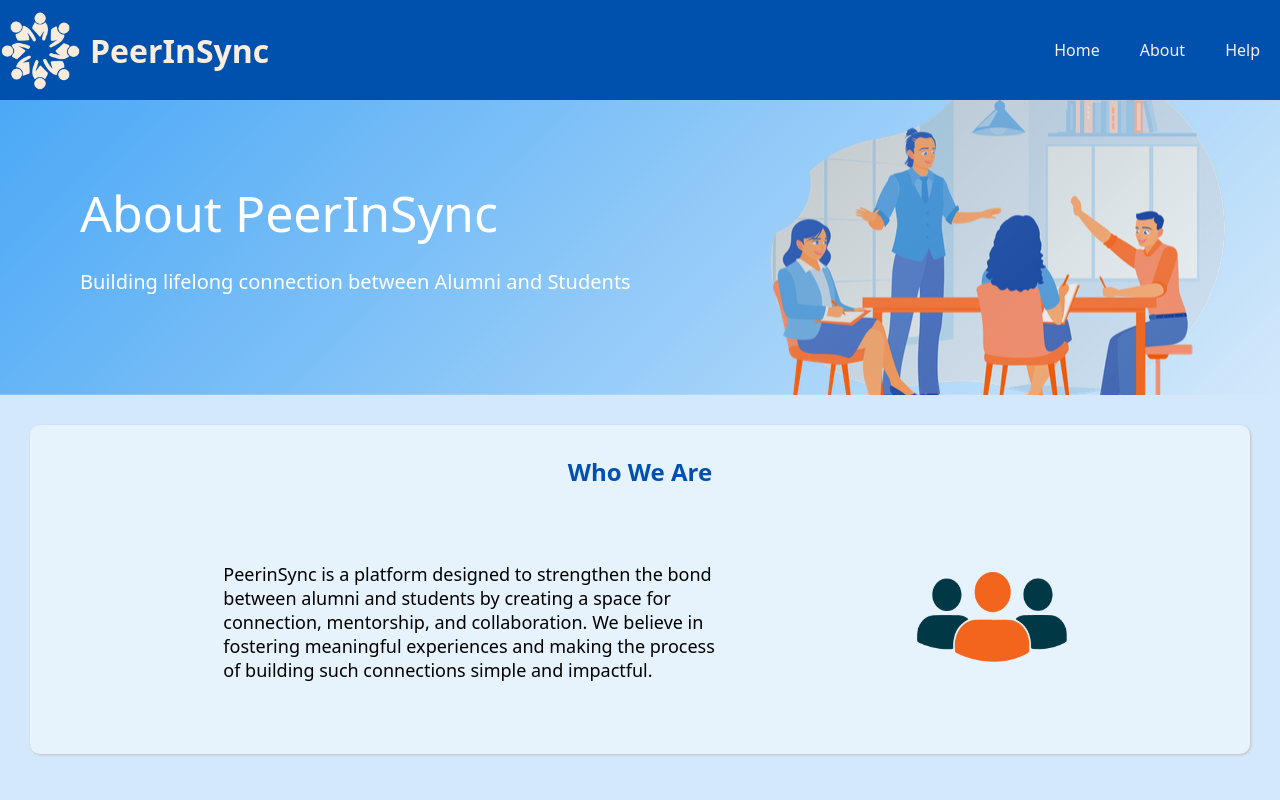
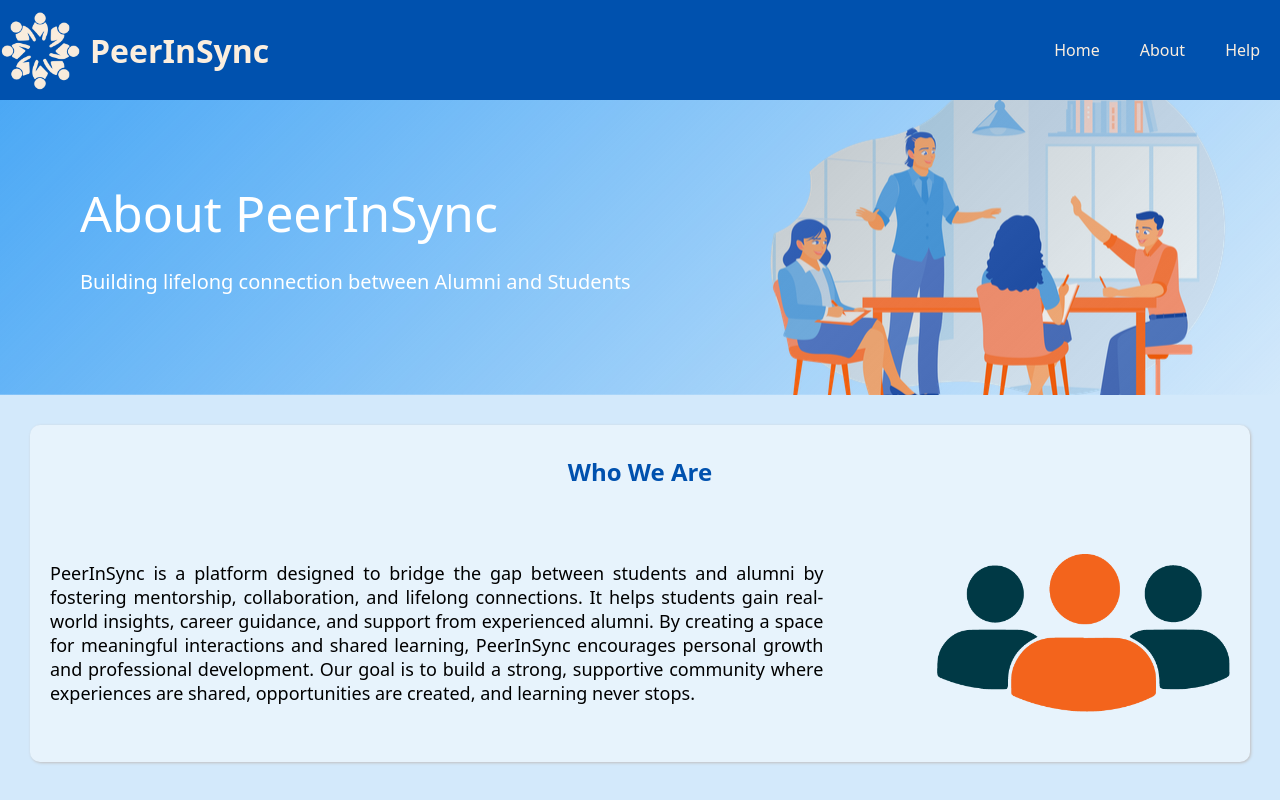
Before and after one commit to DevMahida/PeerInSync-frontend-new, a React (Vite) app: page /About in a window 1280 px wide. Shown: the top 800 px of the page. Built offline with nearby package versions, Linux system fonts and the light colour scheme.

Commit message:
changes in about page

```diff
--- a/src/about/About.css
+++ b/src/about/About.css
@@ -5,6 +5,30 @@
     --color-white:#FFF;
     --banner-bg:
   }
+
+
+  .col-1{width: 8.33%;}
+  .col-2{width: 16.67%;}
+  .col-3{width: 25%;}
+  .col-4{width: 33.33%;}
+  .col-5{width: 41.67%;}
+  .col-6{width: 50%;}
+  .col-7{width: 58.33%;}
+  .col-8{width: 66.67%;}
+  .col-9{width: 75%;}
+  .col-10{width: 83.33%;}
+  .col-11{width: 91.67%;}
+  .col-12{width: 100%;}
+
+  *[class *= "col-"]{
+      margin-top: 30px;
+      padding: 0 20px;
+    }
+
+.flex{
+        display: flex;
+        flex-wrap: wrap;
+}
 
 .justify-content1 {
     justify-content: space-evenly;
@@ -18,8 +42,10 @@
     justify-content: space-between;
 }
 
-.grid {
-    display: grid;
+.all-center{
+    display: flex;
+    justify-items: center;
+    align-items: center;
 }
 
 .row-reverse {
@@ -122,6 +148,7 @@
     background-color: #e7f3fc;
     border-radius: 10px;
     box-shadow: 1px 1px 3px #c0bfbf;
+
 }
 
 .data {
@@ -132,25 +159,31 @@
 .who-we-are h2 {
     color: var(--primary-color);
     text-align: center;
-    margin-bottom: 2rem;
+    margin-bottom: 1rem;
 }
 
-.data p {
+.who-we-are-data p{
+    font-size: 18px;
     font-weight: 500;
-    width: 500px;
+    order:2;
+    text-align: justify;
+}
+
+/* .data p {
+    font-weight: 500;
+    max-width: 500px;
     margin: 10px;
     order: 2;
+    text-align: justify;
     font-size: 18px;
-}
+} */
 
-.data .banner-side-img {
+.banner-side-img {
+    display: block;
     order: 1;
     margin: 20px 0;
-}
-
-.data img {
-    width: 150px;
-    height: 90px;
+    display: flex;
+    justify-content: flex-end;
 }
 
 /*################################## Our Mission #######################################*/
--- a/src/about/About.jsx
+++ b/src/about/About.jsx
@@ -39,13 +39,26 @@ const About = () => {
                 <section className="who-we-are">
                     <div className="container">
                         <h2>Who We Are</h2>
-                        <div className="data flex row-reverse justify-content1">
-                            <p>PeerinSync is a platform designed to strengthen the bond between alumni and students by creating a space for connection, mentorship, and collaboration. We believe in fostering meaningful experiences and making the process of building such connections simple and impactful.</p>
-                            <div className="banner-side-img">
-                                <img src={pic_banner} alt="" />
+                        </div>
+                        <div className="container flex all-center">
+                            <div className="col-8">
+                                <div className="who-we-are-data">
+                                    <p>
+                                        PeerInSync is a platform designed to bridge the gap between students and alumni by fostering mentorship, collaboration, and lifelong connections. It helps students gain real-world insights, career guidance, and support from experienced alumni. By creating a space for meaningful interactions and shared learning, PeerInSync encourages personal growth and professional development. Our goal is to build a strong, supportive community where experiences are shared, opportunities are created, and learning never stops.
+                                    </p>
+                                </div>
                             </div>
+                            <div className="col-4">
+                                <div className="banner-side-img all-center">
+                                    <img src={pic_banner} alt="" width="80%" />
+                                </div>
+                            </div>
+
+                            {/* <p>
+                            PeerInSync is a platform designed to bridge the gap between students and alumni by fostering mentorship, collaboration, and lifelong connections. It helps students gain real-world insights, career guidance, and support from experienced alumni. By creating a space for meaningful interactions and shared learning, PeerInSync encourages personal growth and professional development. Our goal is to build a strong, supportive community where experiences are shared, opportunities are created, and learning never stops.
+                            </p>
+                             */}
                         </div>
-                    </div>
                 </section>
 
                 <section className="our-mission">
```
Also changed, not shown: src/help/help.css (added), src/help/help.jsx (added).
